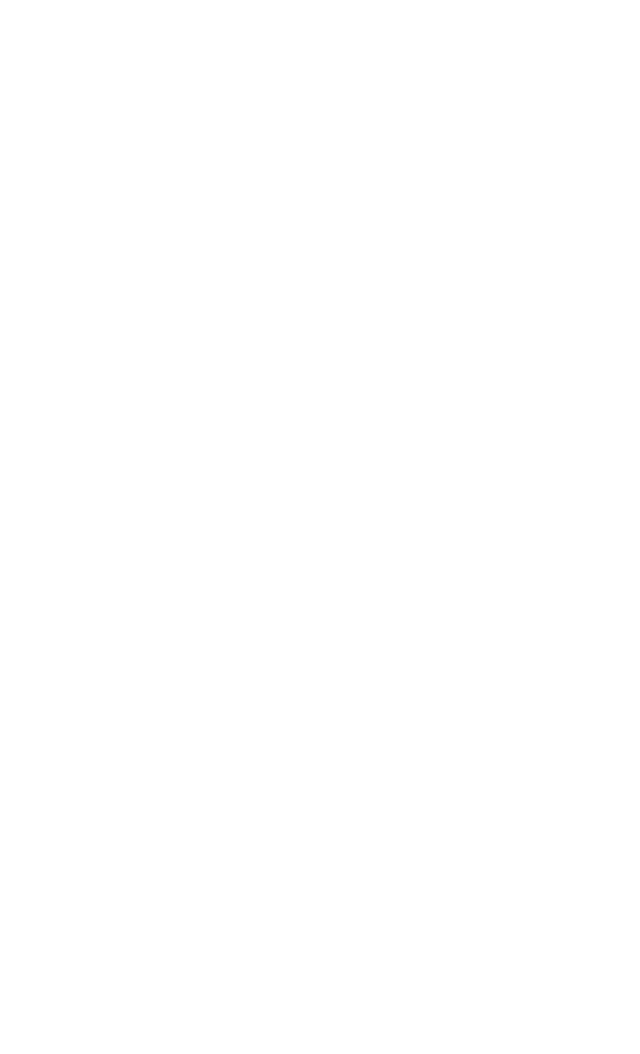
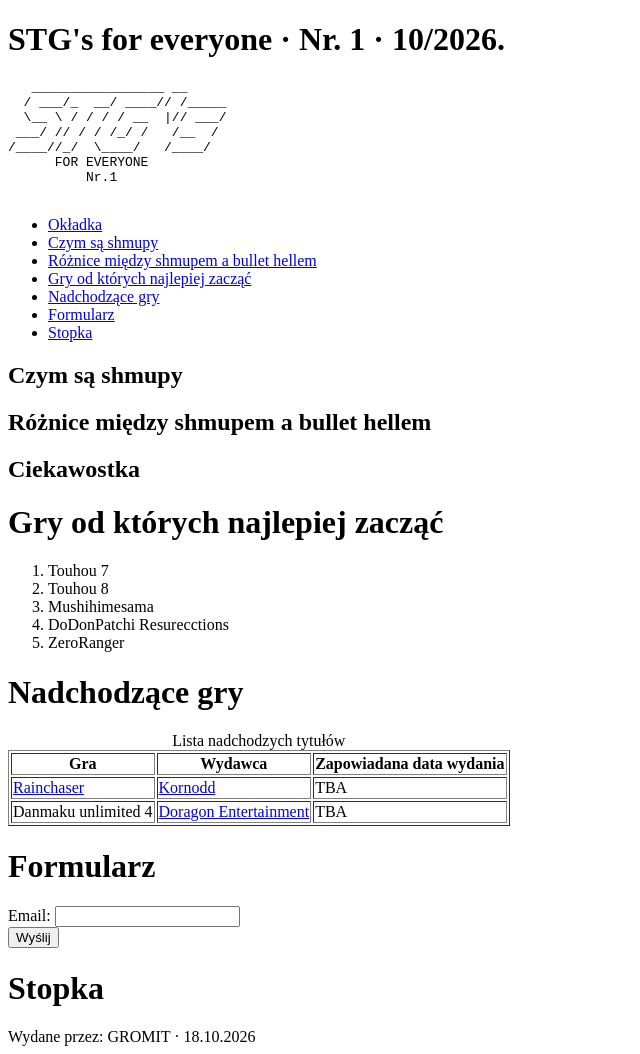
Before and after one commit to GROMIT13/TechnikiWWW, a plain HTML site: page zine.html in a window 1280 px wide. Shown: the whole page, without its empty margins (0-640 px from the left). Before the commit the page ends 800 px from the top, so only its background shows below. Drawn offline with Linux system fonts and the light colour scheme.

Commit message:
added page without articles

```diff
--- a/zine.html
+++ b/zine.html
@@ -3,9 +3,85 @@
 <head>
     <meta charset="UTF-8">
     <meta name="viewport" content="width=device-width, initial-scale=1.0">
-    <title>Zin STG's for everyone nr 1.</title>
+    <title>Zin STG's for everyone Nr 1.</title>
 </head>
 <body>
+    <header id="page1">
+        <h1> STG's for everyone · Nr. 1 · 10/2026. </h1>
+        <pre>
+   _________________ __
+  / ___/_  __/ ____// /_____
+  \__ \ / / / / __  |// ___/
+ ___/ // / / /_/ /   /__  /
+/____//_/  \____/   /____/
+      FOR EVERYONE
+          Nr.1
+        </pre>
+    </header>
+
+    <nav id="page2">
+        <ul>
+            <li><a href="#page1">Okładka</a></li>
+            <li><a href="#page3">Czym są shmupy</a></li>
+            <li><a href="#page4">Różnice między shmupem a bullet hellem</a></li>
+            <li><a href="#page5">Gry od których najlepiej zacząć</a></li>
+            <li><a href="#page6">Nadchodzące gry</a></li>
+            <li><a href="#page7">Formularz</a></li>
+            <li><a href="#page8">Stopka</a></li>
+        <ul>
+    </nav>
+
+    <main>
+        <article id="page3">
+            <h1>Czym są shmupy </h1>
+        </article>
+
+        <article id="page4">
+            <h1>Różnice między shmupem a bullet hellem</h1>
+            <aside>
+                <h2> Ciekawostka </h2>
+            </aside>
+        </article>
+    </main>
+
+    <h1 id="page5">Gry od których najlepiej zacząć</h1>
+    <ol>
+        <li> Touhou 7 </li>
+        <li> Touhou 8 </li>
+        <li> Mushihimesama </li>
+        <li> DoDonPatchi Resurecctions </li>
+        <li> ZeroRanger </li>
+    </ol>
+
+    <h1 id="page6"> Nadchodzące gry </h1>
+    <table border="">
+        <caption> Lista nadchodzych tytułów
+        <tr>
+            <th> Gra </th>
+            <th> Wydawca </th>
+            <th> Zapowiadana data wydania </th>
+        </tr>
+        <tr>
+            <td> <a href="https://store.steampowered.com/app/3169300/Rainchaser/"> Rainchaser </a> </td>
+            <td> <a href="https://x.com/kornod1"> Kornodd </a></td>
+            <td> TBA </td>
+        </tr>
+        <tr>
+            <td> Danmaku unlimited 4 </td>
+            <td> <a href="https://x.com/SunnySyTam"> Doragon Entertainment </a> </td>
+            <td> TBA </td>
+        </tr>
+    </table>
+
+    <h1 id="page7"> Formularz </h1>
+    <form>
+        <label> Email: </label>
+        <input type="text"><br>
+        <input type="submit" value="Wyślij">
+    </form>
+
+    <h1 id="page8"> Stopka </h1>
+    <footer> Wydane przez: GROMIT · 18.10.2026</footer>
 
 </body>
 </html>
```
